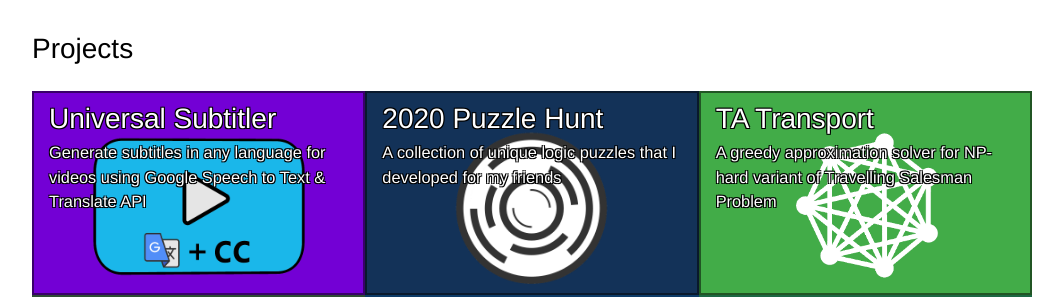
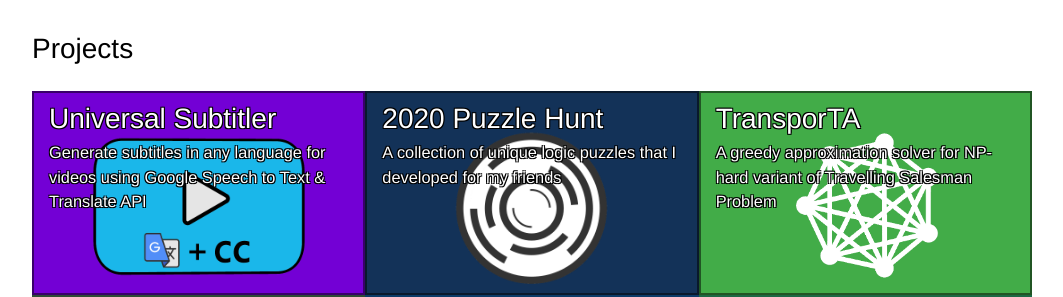
Before and after one commit to matthew29tang/personal-website, a Jekyll site: the page built from index.html, in a window 1280 px wide. Shown: the part 264-561 px from the top of the page, without its empty margins (108-1171 px from the left). Built offline with Jekyll 4.4.1, drawn with Linux system fonts in a browser that asks for light colours; nearby versions of some CDN libraries.

Commit message:
Rename TransporTA

```diff
--- a/_data/portfolio.yml
+++ b/_data/portfolio.yml
@@ -17,9 +17,9 @@
     color: "#133258"
 
 -   id: 3
-    name: TA Transport
+    name: TransporTA
     desc: A greedy approximation solver for NP-hard variant of Travelling Salesman Problem
-    link: https://github.com/matthew29tang/TA-Transportation
+    link: https://github.com/matthew29tang/TransporTA
     img: TATransport.png
     width: 4
     height: 2
```
